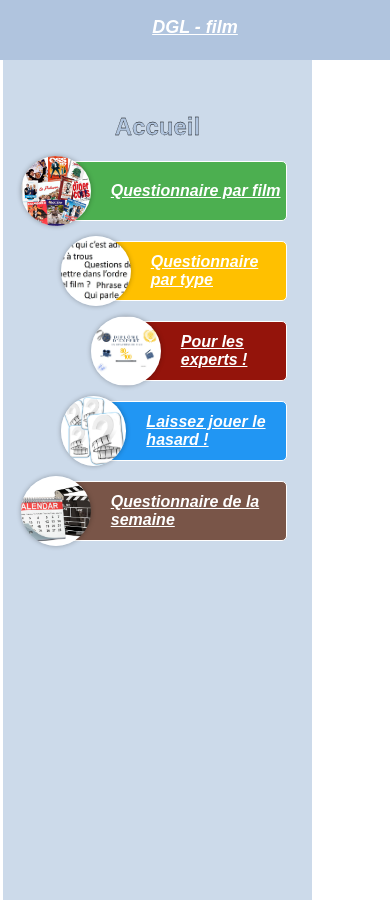
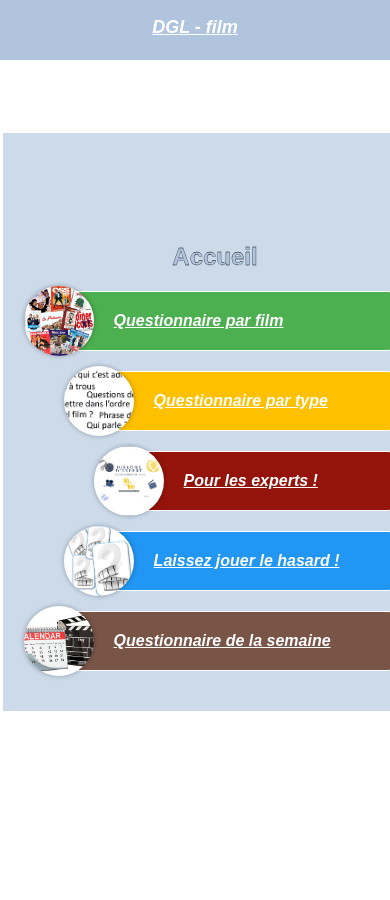
Before and after one commit to GodefroyL/questionnaire-film, a Jekyll site: the page built from index.html, in a window 390 px wide and 900 px high. Built offline with Jekyll 4.4.1, drawn with Linux system fonts in a browser that asks for light colours.

Commit message:
test pub pour téléphone

```diff
--- a/static/css/base.css
+++ b/static/css/base.css
@@ -79,8 +79,13 @@ a {
     main {
         flex-direction: column;
     }
+    .contenu {
+        width: 100%;
+        height: auto;
+    }
     .pub {
-        height: auto;
+        height: 70px;
         width: 100%;
+        margin-top: 60px;
     }
 }
```
